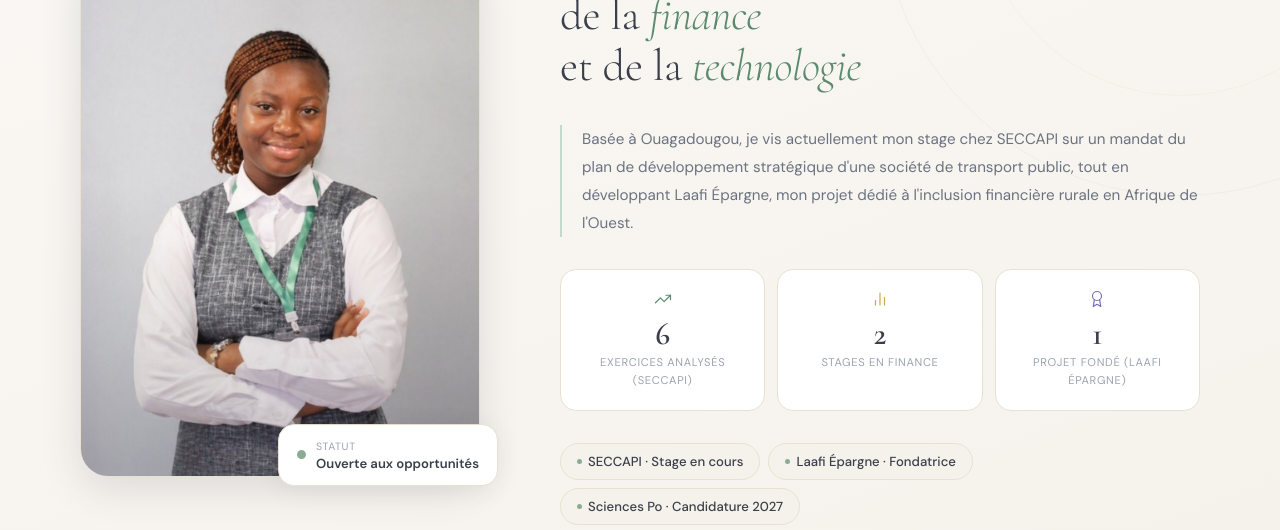
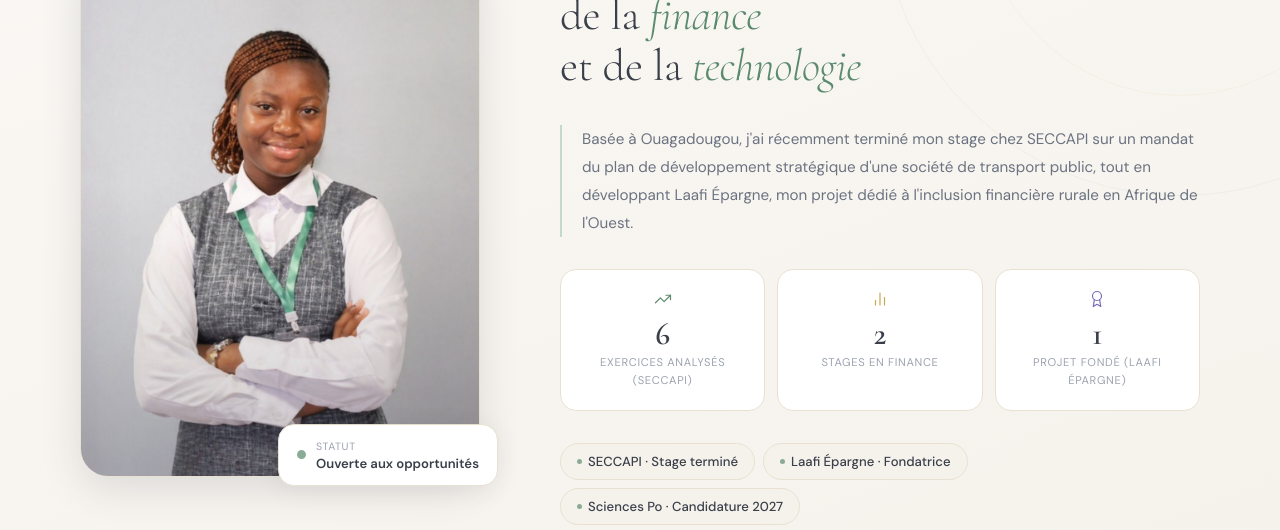
Before and after one commit to johannehasley-code/Portfolio_Johanne_Diessongo, a React (Vite) app: page / in a window 1280 px wide. Shown: the part 1020-1550 px from the top of the page. Built offline with nearby package versions, Linux system fonts and the light colour scheme.

Commit message:
Le stage SECCAPI est terminé, mise à jour du texte de présentation

```diff
--- a/src/components/PhotoSection.jsx
+++ b/src/components/PhotoSection.jsx
@@ -205,7 +205,7 @@ export default function PhotoSection() {
               </h2>
             </div>
             <p className="photo-bio reveal">
-              Basée à Ouagadougou, je vis actuellement mon stage chez SECCAPI sur un mandat
+              Basée à Ouagadougou, j'ai récemment terminé mon stage chez SECCAPI sur un mandat
               du plan de développement stratégique d'une société de transport public,
               tout en développant Laafi Épargne, mon projet dédié à l'inclusion financière
               rurale en Afrique de l'Ouest.
@@ -220,7 +220,7 @@ export default function PhotoSection() {
               ))}
             </div>
             <div className="photo-traits reveal">
-              {["SECCAPI · Stage en cours", "Laafi Épargne · Fondatrice", "Sciences Po · Candidature 2027"].map((t) => (
+              {["SECCAPI · Stage terminé", "Laafi Épargne · Fondatrice", "Sciences Po · Candidature 2027"].map((t) => (
                 <span key={t} className="photo-trait">
                   <span className="trait-dot" />
                   {t}
```
